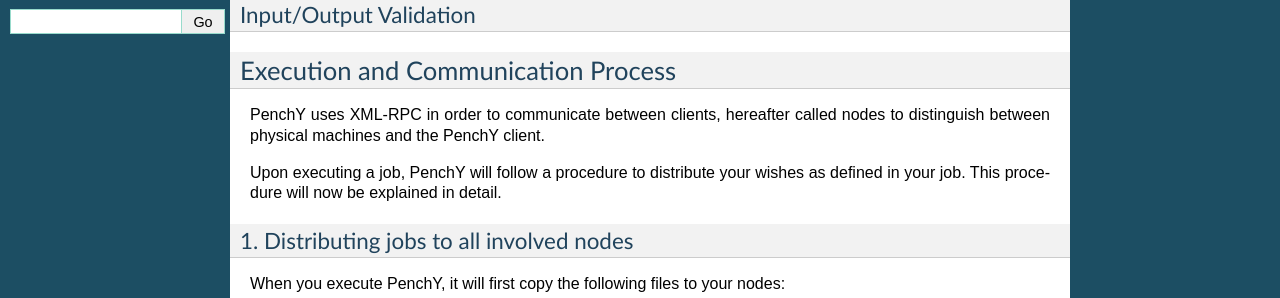
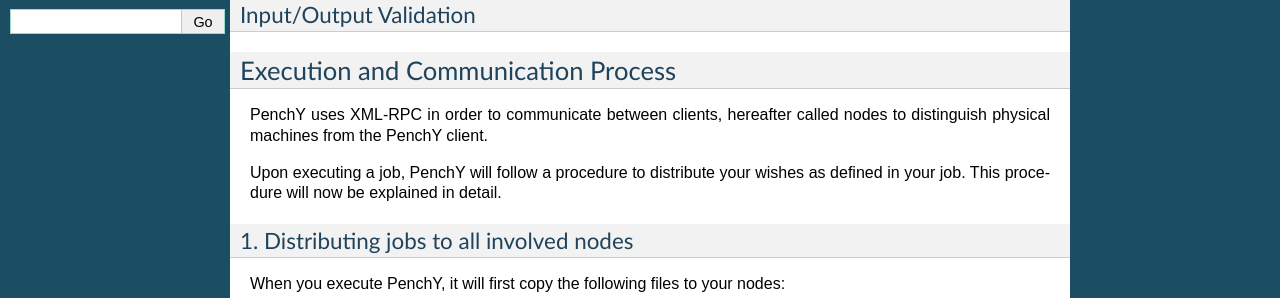
Before and after one commit to fhirschmann/penchy, a Sphinx documentation site: the page built from docs/arch.rst, in a window 1280 px wide. Shown: the part 531-829 px from the top of the page. Built offline with Sphinx 7.4.7, drawn with Linux system fonts in a browser that asks for light colours; formulas are drawn with MathJax 3.

Commit message:
fixed grammar

```diff
--- a/docs/arch.rst
+++ b/docs/arch.rst
@@ -39,7 +39,7 @@
 ===================================
 
 PenchY uses XML-RPC in order to communicate between clients, hereafter
-called nodes to distinguish between physical machines and the PenchY client.
+called nodes to distinguish physical machines from the PenchY client.
 
 Upon executing a job, PenchY will follow a procedure to distribute your wishes
 as defined in your job. This procedure will now be explained in detail.
```
